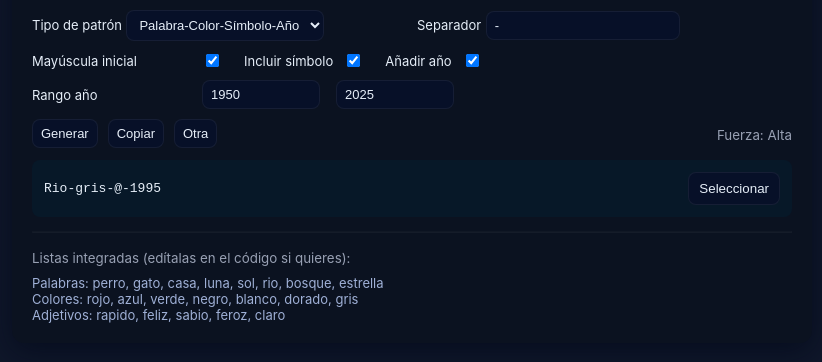
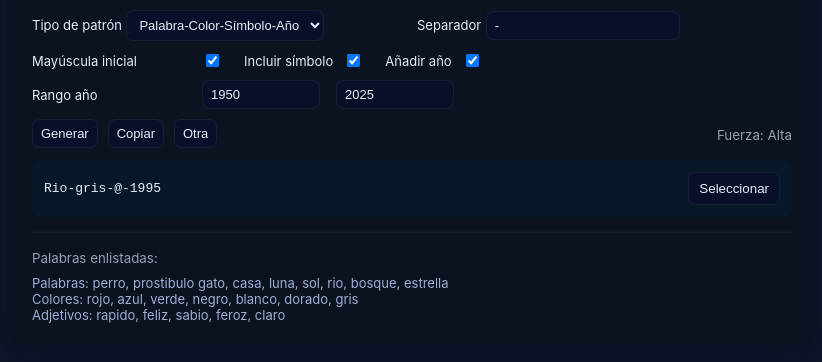
Before and after one commit to panekee/EasyLock, a plain HTML site: page index.html in a window 1280 px wide. Shown: the part 288-650 px from the top of the page, without its empty margins (228-1050 px from the left). Drawn offline with Linux system fonts and the light colour scheme.

Commit message:
Update index.html

```diff
--- a/index.html
+++ b/index.html
@@ -2,6 +2,7 @@
 <html lang="es">
 <head>
   <meta charset="utf-8" />
+  <meta name="google-site-verification" content="hVU388zqlMidCPL-EXjpubzda8vPGUSFq7dGe6JIZoQ" />
   <meta name="viewport" content="width=device-width,initial-scale=1" />
   <title>Generador de Contraseñas Memorizables</title>
   <style>
@@ -69,9 +70,9 @@
     </div>
 
     <hr style="border-color:rgba(255,255,255,.04);margin:14px 0" />
-    <small>Listas integradas (edítalas en el código si quieres):</small>
+    <small>Palabras enlistadas:</small>
     <div style="margin-top:8px;font-size:13px;color:#9fb0d6">
-      <div>Palabras: perro, gato, casa, luna, sol, rio, bosque, estrella</div>
+      <div>Palabras: perro, prostibulo gato, casa, luna, sol, rio, bosque, estrella</div>
       <div>Colores: rojo, azul, verde, negro, blanco, dorado, gris</div>
       <div>Adjetivos: rapido, feliz, sabio, feroz, claro</div>
     </div>
```
